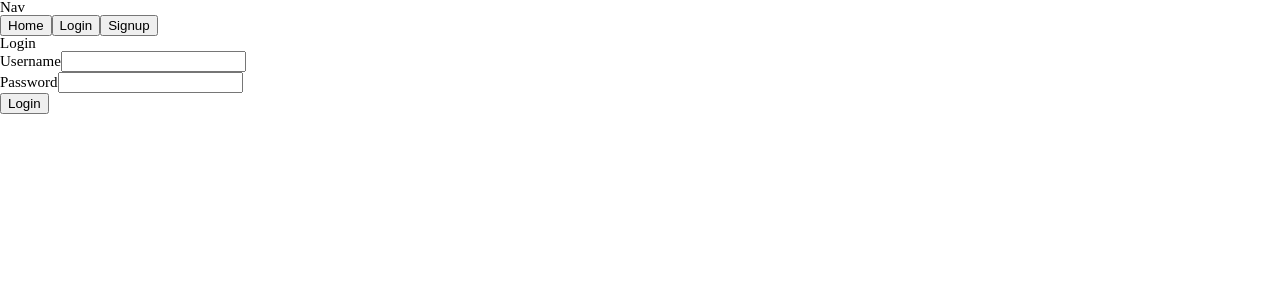
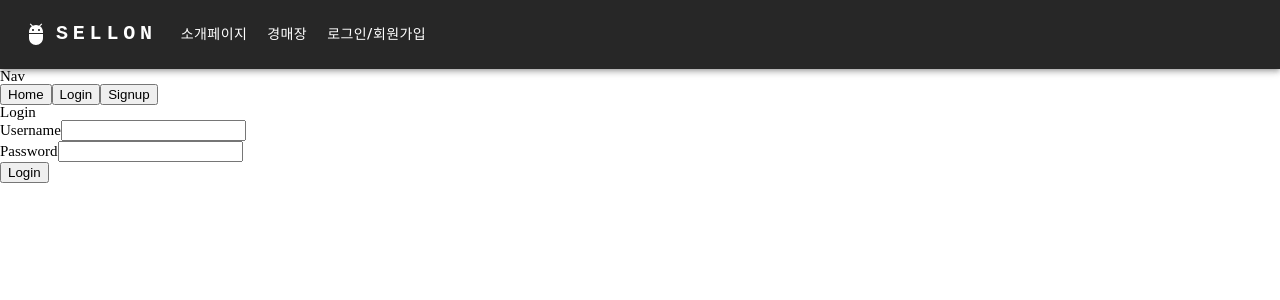
Before and after one commit to bunderLikeLion/sellon_frontend, a React (Create React App) app: page /login in a window 1280 px wide. Shown: the top 300 px of the page. Built offline with nearby package versions, Linux system fonts and the light colour scheme; no server answers.

Commit message:
feat: 기본 navbar 설정 완료

```diff
--- a/package.json
+++ b/package.json
@@ -3,7 +3,11 @@
   "version": "0.1.0",
   "private": true,
   "dependencies": {
+    "@emotion/react": "^11.9.3",
+    "@emotion/styled": "^11.9.3",
     "@hookform/resolvers": "^2.9.6",
+    "@mui/icons-material": "^5.8.4",
+    "@mui/material": "^5.9.2",
     "@tanstack/react-query": "^4.0.10",
     "@tanstack/react-query-devtools": "^4.0.10",
     "@testing-library/jest-dom": "^5.16.4",
--- a/src/App.js
+++ b/src/App.js
@@ -1,16 +1,29 @@
 import GlobalStyles from 'styles/globalStyles';
 import { BrowserRouter as Router, Route, Routes } from 'react-router-dom';
-import { Home, Login, Register, Navbar } from 'pages';
+import { Home, Login, Register, Navbar, NavbarTest } from 'pages';
 import { AxiosInterceptor } from './apis/config';
 import { Toaster } from 'react-hot-toast';
+import { ThemeProvider } from '@mui/material';
+import darkTheme from './themes/darkTheme';
+import { useRecoilState } from 'recoil';
+import { userAtom } from './states';
+import { useEffect } from 'react';
 
 const App = () => {
+  const [user] = useRecoilState(userAtom);
+
+  useEffect(() => {
+    console.log(user, 'userInfo');
+  }, [user]);
+
   return (
     <>
       <GlobalStyles />
+      <ThemeProvider theme={darkTheme}>
         <Toaster />
         <Router>
           <AxiosInterceptor>
+            <NavbarTest />
             <Navbar />
             <Routes>
               <Route path="/" element={<Home />} />
@@ -19,6 +32,7 @@ const App = () => {
             </Routes>
           </AxiosInterceptor>
         </Router>
+      </ThemeProvider>
     </>
   );
 };
--- /dev/null
+++ b/src/components/Navbar/AnchorNav.js
@@ -0,0 +1,50 @@
+import Box from '@mui/material/Box';
+import IconButton from '@mui/material/IconButton';
+import MenuIcon from '@mui/icons-material/Menu';
+import Menu from '@mui/material/Menu';
+import MenuItem from '@mui/material/MenuItem';
+import Typography from '@mui/material/Typography';
+
+const AnchorNav = ({ anchorElNav, closeUserMenu, openUserMenu }) => {
+  return (
+    <Box sx={{ flexGrow: 1, display: { xs: 'flex', md: 'none' } }}>
+      <IconButton
+        size="large"
+        aria-label="account of current user"
+        aria-controls="menu-appbar"
+        aria-haspopup="true"
+        onClick={openUserMenu}
+        color="inherit"
+      >
+        <MenuIcon />
+      </IconButton>
+      <Menu
+        id="menu-appbar"
+        anchorEl={anchorElNav}
+        anchorOrigin={{
+          vertical: 'bottom',
+          horizontal: 'left',
+        }}
+        keepMounted
+        transformOrigin={{
+          vertical: 'top',
+          horizontal: 'left',
+        }}
+        open={Boolean(anchorElNav)}
+        onClose={closeUserMenu}
+        sx={{
+          display: { xs: 'block', md: 'none' },
+        }}
+      >
+        <MenuItem onClick={closeUserMenu}>
+          <Typography textAlign="center">소개페이지</Typography>
+        </MenuItem>
+        <MenuItem onClick={closeUserMenu}>
+          <Typography textAlign="center">경매장</Typography>
+        </MenuItem>
+      </Menu>
+    </Box>
+  );
+};
+
+export default AnchorNav;
--- /dev/null
+++ b/src/components/Navbar/UserRelatedDropDown.js
@@ -0,0 +1,63 @@
+import Box from '@mui/material/Box';
+import Tooltip from '@mui/material/Tooltip';
+import IconButton from '@mui/material/IconButton';
+import Avatar from '@mui/material/Avatar';
+import Menu from '@mui/material/Menu';
+import MenuItem from '@mui/material/MenuItem';
+import Typography from '@mui/material/Typography';
+import toast from 'react-hot-toast';
+import { useRecoilState } from 'recoil';
+import { userAtom } from 'states';
+import { useNavigate } from 'react-router-dom';
+
+const UserRelatedDropDown = ({ openUserMenu, closeUserMenu, anchorElUser }) => {
+  const [user, setUser] = useRecoilState(userAtom);
+  const navigate = useNavigate();
+
+  const logout = async () => {
+    toast.success('로그아웃 성공 👍');
+    await setUser(null);
+    await localStorage.clear();
+    navigate('/');
+  };
+
+  return (
+    <Box sx={{ flexGrow: 0 }}>
+      <Tooltip title="Open settings">
+        <IconButton onClick={openUserMenu} sx={{ p: 0 }}>
+          <Avatar alt="Remy Sharp" src="/static/images/avatar/2.jpg" />
+        </IconButton>
+      </Tooltip>
+      <Menu
+        sx={{ mt: '45px' }}
+        id="menu-appbar"
+        anchorEl={anchorElUser}
+        anchorOrigin={{
+          vertical: 'top',
+          horizontal: 'right',
+        }}
+        keepMounted
+        transformOrigin={{
+          vertical: 'top',
+          horizontal: 'right',
+        }}
+        open={Boolean(anchorElUser)}
+        onClose={closeUserMenu}
+      >
+        <MenuItem onClick={closeUserMenu}>
+          <Typography textAlign="center">Profile</Typography>
+        </MenuItem>
+        <MenuItem
+          onClick={() => {
+            closeUserMenu();
+            logout();
+          }}
+        >
+          <Typography textAlign="center">Logout</Typography>
+        </MenuItem>
+      </Menu>
+    </Box>
+  );
+};
+
+export default UserRelatedDropDown;
--- /dev/null
+++ b/src/components/Navbar/index.js
@@ -0,0 +1,2 @@
+export { default as AnchorNav } from './AnchorNav';
+export { default as UserRelatedDropDown } from './UserRelatedDropDown';
--- /dev/null
+++ b/src/pages/Navbar/NavbarTest.js
@@ -0,0 +1,118 @@
+import AppBar from '@mui/material/AppBar';
+import Box from '@mui/material/Box';
+import Toolbar from '@mui/material/Toolbar';
+import Typography from '@mui/material/Typography';
+import Container from '@mui/material/Container';
+import Button from '@mui/material/Button';
+import AdbIcon from '@mui/icons-material/Adb';
+import { useState } from 'react';
+import { useRecoilState } from 'recoil';
+import { userAtom } from 'states';
+import { AnchorNav, UserRelatedDropDown } from 'components/Navbar';
+import { Link } from 'react-router-dom';
+
+const ResponsiveAppBar = () => {
+  const [user] = useRecoilState(userAtom);
+  const [anchorElNav, setAnchorElNav] = useState(null);
+  const [anchorElUser, setAnchorElUser] = useState(null);
+
+  const handleOpenNavMenu = (event) => {
+    setAnchorElNav(event.currentTarget);
+  };
+  const handleOpenUserMenu = (event) => {
+    setAnchorElUser(event.currentTarget);
+  };
+
+  const handleCloseNavMenu = () => {
+    setAnchorElNav(null);
+  };
+
+  const handleCloseUserMenu = () => {
+    setAnchorElUser(null);
+  };
+
+  return (
+    <AppBar position="static" color="primary">
+      <Container maxWidth="xl">
+        <Toolbar disableGutters>
+          <AdbIcon sx={{ display: { xs: 'none', md: 'flex' }, mr: 1 }} />
+          <Link to="/">
+            <Typography
+              variant="h6"
+              noWrap
+              component="a"
+              sx={{
+                mr: 2,
+                display: { xs: 'none', md: 'flex' },
+                fontFamily: 'monospace',
+                fontWeight: 700,
+                letterSpacing: '.3rem',
+                color: 'inherit',
+                textDecoration: 'none',
+              }}
+            >
+              SELLON
+            </Typography>
+          </Link>
+          <AnchorNav
+            anchorElNav={anchorElNav}
+            openUserMenu={handleOpenUserMenu}
+            closeUserMenu={handleCloseUserMenu}
+          />
+          <AdbIcon sx={{ display: { xs: 'flex', md: 'none' }, mr: 1 }} />
+          <Link to="/">
+            <Typography
+              variant="h5"
+              noWrap
+              component="a"
+              sx={{
+                mr: 2,
+                display: { xs: 'flex', md: 'none' },
+                flexGrow: 1,
+                fontFamily: 'monospace',
+                fontWeight: 700,
+                letterSpacing: '.3rem',
+                color: 'inherit',
+                textDecoration: 'none',
+              }}
+            >
+              SELLON
+            </Typography>
+          </Link>
+          <Box sx={{ flexGrow: 1, display: { xs: 'none', md: 'flex' } }}>
+            <Button
+              onClick={handleCloseNavMenu}
+              sx={{ my: 2, color: 'white', display: 'block' }}
+            >
+              소개페이지
+            </Button>
+            <Button
+              onClick={handleCloseNavMenu}
+              sx={{ my: 2, color: 'white', display: 'block' }}
+            >
+              경매장
+            </Button>
+            {!user && (
+              <Link to="/login">
+                <Button
+                  onClick={handleCloseNavMenu}
+                  sx={{ my: 2, color: 'white', display: 'block' }}
+                >
+                  로그인/회원가입
+                </Button>
+              </Link>
+            )}
+          </Box>
+          {user && (
+            <UserRelatedDropDown
+              openUserMenu={handleOpenUserMenu}
+              closeUserMenu={handleCloseUserMenu}
+              anchorElUser={anchorElUser}
+            />
+          )}
+        </Toolbar>
+      </Container>
+    </AppBar>
+  );
+};
+export default ResponsiveAppBar;
--- a/src/pages/index.js
+++ b/src/pages/index.js
@@ -2,3 +2,4 @@ export { default as Home } from 'pages/Home/Home';
 export { default as Login } from 'pages/Login/Login';
 export { default as Register } from 'pages/Register/Register';
 export { default as Navbar } from 'pages/Navbar/Navbar';
+export { default as NavbarTest } from 'pages/Navbar/NavbarTest';
--- /dev/null
+++ b/src/themes/darkTheme.js
@@ -0,0 +1,12 @@
+import { createTheme } from '@mui/material';
+
+const darkTheme = createTheme({
+  palette: {
+    mode: 'dark',
+    primary: {
+      main: '#1976d2',
+    },
+  },
+});
+
+export default darkTheme;
```
Also changed, not shown: 1 other file (tests, documents, lock files or other folders). Lines whose indentation alone changed are shown as unchanged.
